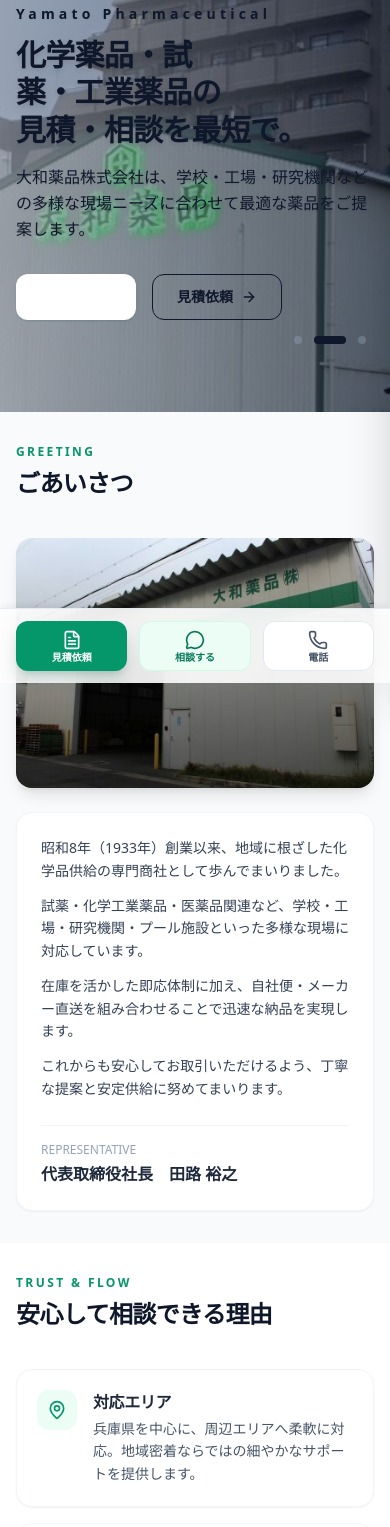
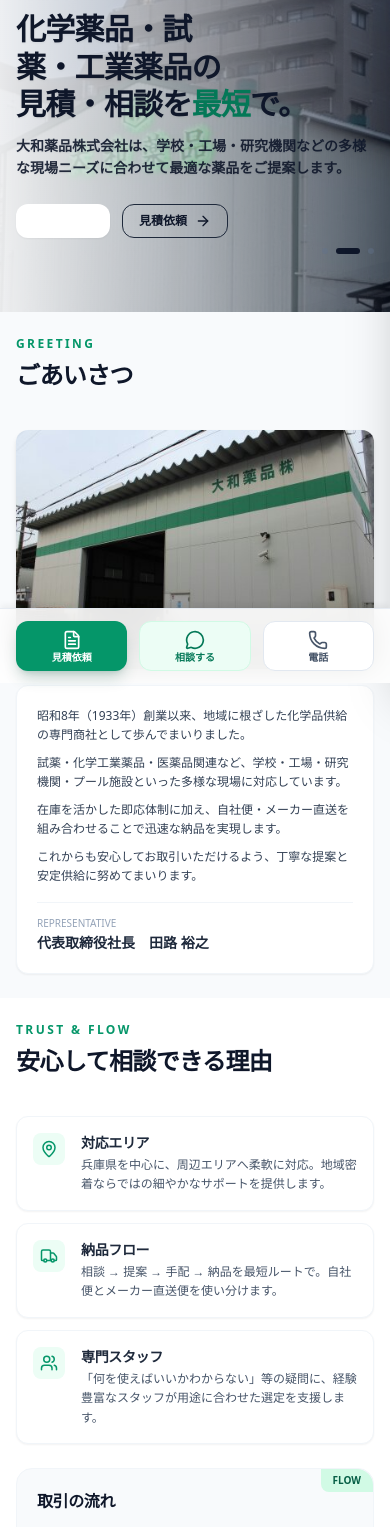
Before and after one commit to musnori/Yamato_HP, a React (Vite) app: page / in a window 390 px wide. Shown: the part 161-1688 px from the top of the page. Built offline with nearby package versions, Linux system fonts and the light colour scheme; a web font is replaced by a local one.

Commit message:
トップページのデザイン修正：余白調整・黒文字化・リンク修正

```diff
--- a/src/pages/Home.jsx
+++ b/src/pages/Home.jsx
@@ -3,19 +3,23 @@ import { Link } from "react-router-dom";
 import Card from "../components/Card";
 import PrimaryCTA from "../components/PrimaryCTA";
 import Section from "../components/Section";
-import Community from "./Community";
 
-// アイコン
+// アイコン (Communityで使用していたものも含めて一括インポート)
 import {
   MapPin,
   Truck,
   Users,
   Lightbulb,
   ArrowRight,
-  CheckCircle2
+  CheckCircle2,
+  BookOpenText, // 追加
+  Building2,    // 追加
+  Camera,       // 追加
+  ExternalLink  // 追加
 } from "lucide-react";
 
 export default function Home() {
+  // --- データ定義 ---
   const greetingText = [
     "昭和8年（1933年）創業以来、地域に根ざした化学品供給の専門商社として歩んでまいりました。",
     "試薬・化学工業薬品・医薬品関連など、学校・工場・研究機関・プール施設といった多様な現場に対応しています。",
@@ -27,6 +31,43 @@ export default function Home() {
 
   const heroImages = ["/morninng.jpg", "/yugata.jpg", "/night.jpg"];
   const [heroIndex, setHeroIndex] = useState(0);
+
+  // 地域活動のデータ (Community.jsxから移動)
+  const communityItems = [
+    {
+      title: "社長ブログ",
+      description: "代表メッセージや日々の気づき、業界への想いをブログ形式で発信しています。",
+      to: "https://yamato-chemi-blog.hatenablog.com/",
+      tag: "BLOG",
+      tagColor: "bg-emerald-100 text-emerald-700",
+      date: "随時更新",
+      bg: "/images/president-blog-bg.png",
+      icon: BookOpenText,
+      external: true,
+    },
+    {
+      title: "西兵庫化学薬品協同組合",
+      description: "地域の化学薬品供給を支える連携ネットワーク。組合の活動内容をご紹介します。",
+      to: "https://nishihyogo-chemical-coop.com/",
+      tag: "ASSOCIATION",
+      tagColor: "bg-blue-100 text-blue-700",
+      date: "地域連携",
+      bg: "/images/coop-bg.png",
+      icon: Building2,
+      external: true,
+    },
+    {
+      title: "懐かしコレクション",
+      description: "昭和レトロな看板や道具など、創業当時からの貴重なコレクションを公開中。",
+      to: "/collection",
+      tag: "ARCHIVE",
+      tagColor: "bg-amber-100 text-amber-700",
+      date: "文化活動",
+      bg: "/images/banner.jpg",
+      icon: Camera,
+      external: false,
+    },
+  ];
 
   useEffect(() => {
     const id = setInterval(() => {
@@ -41,7 +82,7 @@ export default function Home() {
       {/* =======================
           Hero Section
       ======================== */}
-      <section className="relative overflow-hidden bg-slate-900 text-white h-[500px] flex items-center">
+      <section className="relative overflow-hidden bg-slate-900 text-white h-[400px] flex items-center">
         <div className="absolute inset-0 z-0">
           {heroImages.map((src, i) => (
             <div
@@ -54,47 +95,49 @@ export default function Home() {
           ))}
         </div>
 
-        {/* 背景オーバーレイ：白透明 */}
-        <div className="absolute inset-0 bg-gradient-to-r from-white/40 via-white/20 to-transparent z-10" />
+        {/* 背景オーバーレイ */}
+        <div className="absolute inset-0 bg-gradient-to-r from-white/90 via-white/50 to-transparent z-10" />
 
-        <div className="relative z-20 layout-container py-12 md:py-16">
-          <p className="text-sm font-semibold tracking-[0.3em] text-slate-900 mb-3 animate-fade-in-up drop-shadow-sm">
+        <div className="relative z-20 layout-container py-8 md:py-12">
+          <p className="text-xs font-bold tracking-[0.3em] text-emerald-800 mb-2 animate-fade-in-up drop-shadow-sm">
             Yamato Pharmaceutical
           </p>
 
-          <h1 className="text-3xl md:text-5xl lg:text-6xl font-extrabold text-balance leading-tight tracking-tight text-slate-900 drop-shadow-md">
+          <h1 className="text-3xl md:text-4xl lg:text-5xl font-extrabold text-balance leading-tight tracking-tight text-slate-900 drop-shadow-sm">
             化学薬品・試薬・工業薬品の<br />
-            見積・相談を<span className="text-slate-900 drop-shadow-sm">最短</span>で。
+            見積・相談を<span className="text-emerald-700">最短</span>で。
           </h1>
 
-          <p className="mt-4 max-w-2xl text-slate-900 text-base md:text-lg leading-relaxed font-medium drop-shadow-sm">
+          <p className="mt-3 max-w-2xl text-slate-900 text-sm md:text-base leading-relaxed font-bold drop-shadow-sm opacity-90">
             大和薬品株式会社は、学校・工場・研究機関などの<br className="hidden md:block"/>
             多様な現場ニーズに合わせて最適な薬品をご提案します。
           </p>
 
-          <div className="mt-8 flex flex-wrap gap-4">
+          <div className="mt-6 flex flex-wrap gap-3">
             <PrimaryCTA
               to="/products"
               label="製品を探す"
               variant="secondary"
-              className="bg-emerald-600 border-transparent text-white hover:bg-emerald-700 shadow-lg shadow-emerald-900/20"
+              size="sm"
+              className="bg-emerald-700 border-transparent text-white hover:bg-emerald-800 shadow-md"
             />
             <PrimaryCTA
               to="/contact?subject=見積依頼"
               label="見積依頼"
               variant="outline"
-              className="border-slate-900 text-slate-900 hover:bg-slate-900 hover:text-white"
+              size="sm"
+              className="border-slate-800 text-slate-900 hover:bg-slate-800 hover:text-white"
             />
           </div>
 
-          <div className="absolute bottom-6 right-6 md:right-auto md:left-8 flex gap-3">
+          <div className="absolute bottom-4 right-4 md:right-auto md:left-8 flex gap-2">
             {heroImages.map((_, i) => (
               <button
                 key={i}
                 type="button"
                 onClick={() => setHeroIndex(i)}
-                className={`h-2 w-2 rounded-full transition-all duration-300 ${
-                  i === heroIndex ? "bg-slate-900 w-8" : "bg-slate-400/40 hover:bg-slate-600/70"
+                className={`h-1.5 w-1.5 rounded-full transition-all duration-300 ${
+                  i === heroIndex ? "bg-slate-900 w-6" : "bg-slate-500/50 hover:bg-slate-700"
                 }`}
                 aria-label={`スライド${i + 1}`}
               />
@@ -106,32 +149,31 @@ export default function Home() {
       {/* =======================
           GREETING
       ======================== */}
-      <Section eyebrow="GREETING" title="ごあいさつ" className="bg-slate-50 py-8 md:py-12">
-        <div className="grid gap-6 lg:grid-cols-2 items-center">
-          <div className="order-2 lg:order-1 space-y-4">
-             <div className="bg-white p-6 md:p-8 rounded-2xl shadow-sm border border-slate-100">
-                <div className="space-y-3 text-sm leading-7 text-slate-600 font-medium">
+      <Section eyebrow="GREETING" title="ごあいさつ" className="bg-slate-50 py-6 md:py-10">
+        <div className="grid gap-4 lg:grid-cols-2 items-center">
+          <div className="order-2 lg:order-1 space-y-3">
+             <div className="bg-white p-5 md:p-6 rounded-xl shadow-sm border border-slate-100">
+                <div className="space-y-2 text-xs md:text-sm leading-6 text-slate-700 font-medium">
                   {greetingText.map((text, i) => (
                     <p key={i}>{text}</p>
                   ))}
                 </div>
-                <div className="mt-6 pt-4 border-t border-slate-100 flex items-center justify-between">
+                <div className="mt-4 pt-3 border-t border-slate-100 flex items-center justify-between">
                   <div>
-                    <p className="text-xs text-slate-400 mb-1">REPRESENTATIVE</p>
-                    <p className="text-base font-bold text-slate-800">代表取締役社長　田路 裕之</p>
+                    <p className="text-[10px] text-slate-400 mb-0.5">REPRESENTATIVE</p>
+                    <p className="text-sm font-bold text-slate-800">代表取締役社長　田路 裕之</p>
                   </div>
                 </div>
              </div>
           </div>
-          <div className="order-1 lg:order-2 h-full min-h-[250px] md:min-h-[300px]">
-            <div className="relative h-full rounded-2xl overflow-hidden shadow-lg">
+          <div className="order-1 lg:order-2 h-full min-h-[200px] md:min-h-[250px]">
+            <div className="relative h-full rounded-xl overflow-hidden shadow-md">
               <img
                 src={greetingImage}
                 alt="大和薬品株式会社の倉庫"
                 className="h-full w-full object-cover hover:scale-105 transition-transform duration-700"
                 loading="lazy"
               />
-              <div className="absolute inset-0 bg-gradient-to-t from-black/40 to-transparent pointer-events-none" />
             </div>
           </div>
         </div>
@@ -140,11 +182,11 @@ export default function Home() {
       {/* =======================
           TRUST & FLOW
       ======================== */}
-      <Section eyebrow="TRUST & FLOW" title="安心して相談できる理由" className="bg-white py-8 md:py-12">
-        <div className="grid gap-8 lg:grid-cols-2 items-start">
+      <Section eyebrow="TRUST & FLOW" title="安心して相談できる理由" className="bg-white py-6 md:py-10">
+        <div className="grid gap-6 lg:grid-cols-2 items-start">
 
           {/* 左側：TRUST */}
-          <div className="flex flex-col gap-4">
+          <div className="flex flex-col gap-3">
             {[
               {
                 icon: MapPin,
@@ -164,16 +206,16 @@ export default function Home() {
             ].map((item, idx) => (
               <div
                 key={idx}
-                className="group relative bg-white rounded-2xl p-5 border border-slate-100 shadow-sm hover:shadow-md transition-all duration-300 flex items-start gap-4"
+                className="group relative bg-white rounded-xl p-4 border border-slate-100 shadow-sm hover:shadow-md transition-all duration-300 flex items-start gap-4"
               >
-                <div className="shrink-0 flex items-center justify-center w-10 h-10 rounded-xl bg-emerald-50 text-emerald-600 group-hover:bg-emerald-600 group-hover:text-white transition-colors">
-                  <item.icon size={20} strokeWidth={2} />
+                <div className="shrink-0 flex items-center justify-center w-8 h-8 rounded-lg bg-emerald-50 text-emerald-600 group-hover:bg-emerald-600 group-hover:text-white transition-colors">
+                  <item.icon size={18} strokeWidth={2} />
                 </div>
                 <div>
-                  <h3 className="text-base font-bold text-slate-800 mb-1 flex items-center gap-2">
+                  <h3 className="text-sm font-bold text-slate-800 mb-0.5 flex items-center gap-2">
                     {item.title}
                   </h3>
-                  <p className="text-sm text-slate-600 leading-relaxed">
+                  <p className="text-xs text-slate-600 leading-relaxed">
                     {item.text}
                   </p>
                 </div>
@@ -182,42 +224,42 @@ export default function Home() {
           </div>
 
           {/* 右側：FLOW */}
-          <div className="bg-slate-50 rounded-3xl p-6 md:p-8 border border-slate-100 relative">
-            <div className="absolute top-0 right-0 bg-emerald-100 text-emerald-800 text-xs font-bold px-3 py-1 rounded-bl-xl rounded-tr-3xl">
+          <div className="bg-slate-50 rounded-2xl p-5 md:p-6 border border-slate-100 relative">
+            <div className="absolute top-0 right-0 bg-emerald-100 text-emerald-800 text-[10px] font-bold px-3 py-1 rounded-bl-lg rounded-tr-2xl">
               FLOW
             </div>
-            <h3 className="text-lg font-bold text-slate-900 mb-6">取引の流れ</h3>
+            <h3 className="text-base font-bold text-slate-900 mb-4">取引の流れ</h3>
 
             <div className="relative pl-2">
-              <div className="absolute left-[15px] top-2 bottom-10 w-0.5 bg-slate-200"></div>
-              <div className="space-y-6">
+              <div className="absolute left-[11px] top-2 bottom-8 w-0.5 bg-slate-200"></div>
+              <div className="space-y-4">
                 {[
                   "用途・製品の相談",
                   "見積・提案",
                   "受注・手配",
                   "納品・アフターサポート",
                 ].map((step, index) => (
-                  <div key={step} className="relative flex items-center gap-4">
-                    <div className="relative z-10 flex items-center justify-center w-8 h-8 rounded-full bg-white border-2 border-emerald-500 text-emerald-600 font-bold text-sm shadow-sm">
+                  <div key={step} className="relative flex items-center gap-3">
+                    <div className="relative z-10 flex items-center justify-center w-6 h-6 rounded-full bg-white border-2 border-emerald-500 text-emerald-600 font-bold text-xs shadow-sm">
                       {index + 1}
                     </div>
-                    <div className="text-slate-700 font-medium text-sm md:text-base">
+                    <div className="text-slate-700 font-medium text-xs md:text-sm">
                       {step}
                     </div>
                     {index < 3 && (
-                      <div className="absolute left-[13px] top-8 text-slate-300">
-                        <ArrowRight size={14} className="rotate-90" />
+                      <div className="absolute left-[10px] top-6 text-slate-300">
+                        <ArrowRight size={10} className="rotate-90" />
                       </div>
                     )}
                   </div>
                 ))}
               </div>
             </div>
-            <div className="mt-6 bg-emerald-50/80 border border-emerald-100 rounded-xl p-4 flex items-start gap-3">
-              <Lightbulb className="text-emerald-500 shrink-0 mt-0.5" size={20} />
+            <div className="mt-4 bg-emerald-50/80 border border-emerald-100 rounded-lg p-3 flex items-start gap-3">
+              <Lightbulb className="text-emerald-500 shrink-0 mt-0.5" size={16} />
               <div>
-                <p className="font-bold text-emerald-800 text-sm">用途が不明でもOK</p>
-                <p className="mt-0.5 text-xs md:text-sm text-emerald-700/80 leading-relaxed">
+                <p className="font-bold text-emerald-800 text-xs">用途が不明でもOK</p>
+                <p className="mt-0.5 text-[10px] md:text-xs text-emerald-700/80 leading-relaxed">
                   「何に使うか」だけ教えていただければ、最適な製品をご提案します。
                 </p>
               </div>
@@ -229,8 +271,8 @@ export default function Home() {
       {/* =======================
           NEEDS
       ======================== */}
-      <Section eyebrow="NEEDS" title="よくあるご相談" className="bg-slate-50 py-8 md:py-12">
-        <div className="grid gap-4 md:grid-cols-2 lg:grid-cols-4 items-stretch">
+      <Section eyebrow="NEEDS" title="よくあるご相談" className="bg-slate-50 py-6 md:py-10">
+        <div className="grid gap-3 md:grid-cols-2 lg:grid-cols-4 items-stretch">
           {[
             {
               title: "急ぎで必要",
@@ -254,14 +296,14 @@ export default function Home() {
             },
           ].map((item) => (
             <Link key={item.title} to={item.to} className="h-full group">
-              <Card className="p-5 h-full flex flex-col border-none shadow-sm hover:shadow-lg hover:-translate-y-1 transition-all duration-300">
-                <div className="flex items-center justify-between mb-3">
-                  <CheckCircle2 size={20} className="text-emerald-500/50 group-hover:text-emerald-500 transition-colors" />
+              <Card className="p-4 h-full flex flex-col border-none shadow-sm hover:shadow-lg hover:-translate-y-1 transition-all duration-300">
+                <div className="flex items-center justify-between mb-2">
+                  <CheckCircle2 size={18} className="text-emerald-500/50 group-hover:text-emerald-500 transition-colors" />
                 </div>
-                <h3 className="text-base font-bold text-slate-800">{item.title}</h3>
-                <p className="mt-1 text-sm text-slate-500 group-hover:text-slate-600 transition-colors leading-snug">{item.desc}</p>
-                <div className="mt-auto pt-3 text-xs font-bold text-emerald-600 flex items-center gap-1 group-hover:gap-2 transition-all">
-                  相談する <ArrowRight size={14} />
+                <h3 className="text-sm font-bold text-slate-800">{item.title}</h3>
+                <p className="mt-1 text-xs text-slate-500 group-hover:text-slate-600 transition-colors leading-snug">{item.desc}</p>
+                <div className="mt-auto pt-2 text-[10px] font-bold text-emerald-600 flex items-center gap-1 group-hover:gap-2 transition-all">
+                  相談する <ArrowRight size={12} />
                 </div>
               </Card>
             </Link>
@@ -275,10 +317,10 @@ export default function Home() {
       <Section
         eyebrow="PRODUCT CATEGORY"
         title="取扱カテゴリ"
-        className="bg-white py-8 md:py-12"
-        actions={<PrimaryCTA to="/products" label="すべての製品を見る" variant="outline" size="sm" />}
+        className="bg-white py-6 md:py-10"
+        actions={<PrimaryCTA to="/products" label="すべての製品を見る" variant="outline" size="sm" className="text-xs px-3 py-1.5" />}
       >
-        <div className="grid gap-4 md:grid-cols-2 lg:grid-cols-4">
+        <div className="grid gap-3 md:grid-cols-2 lg:grid-cols-4">
           {[
             { title: "水処理用薬品", desc: "浄水・排水・プール管理", to: "/products?cat=water" },
             { title: "試薬・研究用", desc: "研究・検査・教育現場", to: "/products?cat=reagents" },
@@ -286,9 +328,9 @@ export default function Home() {
             { title: "クリーニング関係", desc: "洗浄・除菌・漂白用途", to: "/products?cat=cleaning" },
           ].map((c) => (
             <Link key={c.title} to={c.to} className="group">
-              <div className="h-full bg-slate-50 rounded-xl p-5 hover:bg-emerald-50 hover:shadow-md transition-all duration-300 border border-slate-100 hover:border-emerald-100">
-                <h3 className="text-base font-bold text-slate-800 group-hover:text-emerald-900 transition-colors">{c.title}</h3>
-                <p className="mt-1 text-xs md:text-sm text-slate-500 group-hover:text-emerald-700/80 transition-colors">{c.desc}</p>
+              <div className="h-full bg-slate-50 rounded-xl p-4 hover:bg-emerald-50 hover:shadow-md transition-all duration-300 border border-slate-100 hover:border-emerald-100">
+                <h3 className="text-sm font-bold text-slate-800 group-hover:text-emerald-900 transition-colors">{c.title}</h3>
+                <p className="mt-1 text-xs text-slate-500 group-hover:text-emerald-700/80 transition-colors">{c.desc}</p>
               </div>
             </Link>
           ))}
@@ -296,11 +338,77 @@ export default function Home() {
       </Section>
 
       {/* =======================
-          COMMUNITY (地域活動)
+          COMMUNITY (Home.jsxに統合)
       ======================== */}
-      <div className="border-t border-slate-100">
-        <Community isEmbedded={true} />
-      </div>
+      <Section
+        eyebrow="ACTIVITY"
+        title="地域活動・関連コンテンツ"
+        description="それぞれのカードをクリックすると詳細ページへ移動します。"
+        className="bg-slate-50 border-t border-slate-100 py-6 md:py-10"
+      >
+        <div className="grid gap-4 md:grid-cols-3">
+          {communityItems.map((item) => {
+            // カードの中身
+            const CardContent = (
+              <div className="group h-full flex flex-col bg-white rounded-xl border border-slate-200 shadow-sm hover:shadow-xl hover:-translate-y-1 transition-all duration-300 overflow-hidden">
+                {/* 画像エリア */}
+                <div className="relative h-32 md:h-40 overflow-hidden bg-slate-100">
+                  {item.bg ? (
+                    <img
+                      src={item.bg}
+                      alt={item.title}
+                      className="w-full h-full object-cover transition-transform duration-700 group-hover:scale-105"
+                      onError={(e) => {
+                        e.target.style.display = 'none';
+                        e.target.nextSibling.style.display = 'flex';
+                      }}
+                    />
+                  ) : null}
+                  <div className={`absolute inset-0 flex items-center justify-center bg-slate-100 text-slate-300 ${item.bg ? 'hidden' : 'flex'}`}>
+                    <item.icon size={32} />
+                  </div>
+
+                  {/* タグ */}
+                  <div className="absolute top-3 left-3">
+                    <span className={`inline-flex items-center px-2 py-0.5 rounded-md text-[10px] font-bold tracking-wide shadow-sm ${item.tagColor}`}>
+                      {item.tag}
+                    </span>
+                  </div>
+                </div>
+
+                {/* テキストエリア */}
+                <div className="flex-1 p-4 flex flex-col">
+                  <div className="flex items-start justify-between mb-2">
+                    <h2 className="text-sm font-bold text-slate-900 group-hover:text-emerald-700 transition-colors flex items-center gap-1.5">
+                      <item.icon size={16} className="text-slate-400 group-hover:text-emerald-500" />
+                      {item.title}
+                    </h2>
+                    {item.external && <ExternalLink size={14} className="text-slate-300 group-hover:text-emerald-500" />}
+                  </div>
+
+                  <p className="text-xs text-slate-600 leading-relaxed mb-4">
+                    {item.description}
+                  </p>
+
+                  <div className="mt-auto pt-3 border-t border-slate-100 flex items-center justify-between text-[10px]">
+                    <span className="text-slate-400 font-mono">{item.date}</span>
+                    <span className="font-bold text-emerald-600 flex items-center gap-1 group-hover:gap-2 transition-all">
+                      VIEW MORE <ArrowRight size={12} />
+                    </span>
+                  </div>
+                </div>
+              </div>
+            );
+
+            // リンクの出し分け
+            return item.external ? (
+              <a key={item.title} href={item.to} target="_blank" rel="noopener noreferrer" className="block h-full">{CardContent}</a>
+            ) : (
+              <Link key={item.title} to={item.to} className="block h-full">{CardContent}</Link>
+            );
+          })}
+        </div>
+      </Section>
 
       {/* =======================
           NEWS (お知らせ)
@@ -308,51 +416,44 @@ export default function Home() {
       <Section
         eyebrow="NEWS"
         title="お知らせ"
-        className="bg-white pt-0 md:pt-0 pb-12 md:pb-16"
-        actions={<PrimaryCTA to="/news" label="一覧を見る" variant="outline" size="sm" />}
+        className="bg-white pt-0 md:pt-0 pb-8 md:pb-12"
+        actions={<PrimaryCTA to="/news" label="一覧" variant="outline" size="sm" className="text-xs px-3 py-1.5" />}
       >
-        <div className="bg-slate-50 rounded-2xl border border-slate-100 overflow-hidden">
+        <div className="bg-slate-50 rounded-xl border border-slate-100 overflow-hidden">
           {[
              { date: "2025.12.30", cat: "お知らせ", title: "Webサイトをリニューアルいたしました。" },
              { date: "2025.12.15", cat: "営業日", title: "年末年始の営業についてのお知らせ" },
              { date: "2025.11.20", cat: "製品情報", title: "水処理用凝集剤の新規在庫が入荷しました" },
           ].map((news, i) => (
-            <Link key={i} to="/news" className="flex flex-col md:flex-row md:items-center gap-2 md:gap-5 p-4 md:p-5 hover:bg-white transition-colors group border-b border-slate-200 last:border-0">
-               <div className="flex items-center gap-3 shrink-0">
-                 <span className="text-sm font-mono text-slate-500">{news.date}</span>
+            <Link key={i} to="/news" className="flex flex-col md:flex-row md:items-center gap-2 md:gap-4 p-3 md:p-4 hover:bg-white transition-colors group border-b border-slate-200 last:border-0">
+               <div className="flex items-center gap-2 shrink-0">
+                 <span className="text-xs font-mono text-slate-500">{news.date}</span>
                  <span className="px-2 py-0.5 rounded text-[10px] font-bold bg-slate-200 text-slate-600 group-hover:bg-emerald-100 group-hover:text-emerald-700 transition-colors">
                    {news.cat}
                  </span>
                </div>
-               <p className="text-sm font-medium text-slate-800 group-hover:text-emerald-800 transition-colors line-clamp-1">
+               <p className="text-xs md:text-sm font-medium text-slate-800 group-hover:text-emerald-800 transition-colors line-clamp-1">
                  {news.title}
                </p>
-               <ArrowRight className="ml-auto text-slate-300 group-hover:text-emerald-500 opacity-0 group-hover:opacity-100 transition-all" size={16} />
+               <ArrowRight className="ml-auto text-slate-300 group-hover:text-emerald-500 opacity-0 group-hover:opacity-100 transition-all" size={14} />
             </Link>
           ))}
         </div>
       </Section>
 
       {/* Footer CTA */}
-      <section className="py-12 md:py-16 bg-gradient-to-br from-emerald-900 via-emerald-800 to-slate-900 text-white text-center">
+      <section className="py-10 md:py-12 bg-gradient-to-br from-emerald-900 via-emerald-800 to-slate-900 text-white text-center">
         <div className="layout-container max-w-3xl mx-auto">
-          <h2 className="text-2xl md:text-3xl font-bold mb-4">薬品の調達でお困りですか？</h2>
-          <p className="text-emerald-100 text-base md:text-lg mb-8 leading-relaxed">
+          <h2 className="text-xl md:text-2xl font-bold mb-3">薬品の調達でお困りですか？</h2>
+          <p className="text-emerald-100 text-sm md:text-base mb-6 leading-relaxed">
             「すぐに欲しい」「どれが良いかわからない」など、<br className="hidden md:inline" />
             お客様の課題に合わせて柔軟に対応いたします。
           </p>
-          <div className="flex flex-col sm:flex-row justify-center gap-4">
-            {/* ▼▼▼ 修正: 背景をエメラルド、文字を白に変更 ▼▼▼ */}
+          <div className="flex justify-center">
             <PrimaryCTA
-              to="/contact?subject=見積依頼"
-              label="無料で見積依頼する"
-              className="bg-emerald-600 text-white hover:bg-emerald-700 px-8 py-3 text-base shadow-xl border-transparent"
-            />
-            <PrimaryCTA
-              to="/contact?subject=相談したい"
-              label="まずは相談する"
-              variant="outlineLight"
-              className="px-8 py-3 text-base"
+              to="/contact"
+              label="問い合わせる"
+              className="bg-emerald-600 !text-white hover:bg-emerald-700 px-8 py-3 text-base shadow-xl border-transparent"
             />
           </div>
         </div>
```
